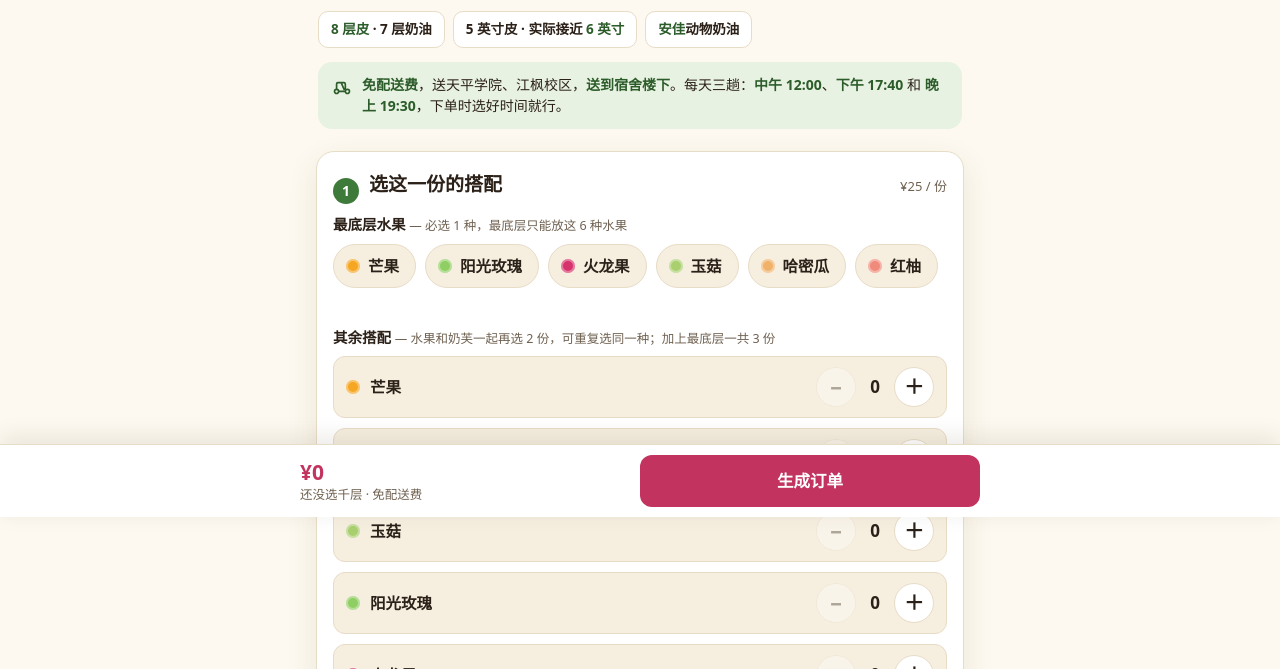
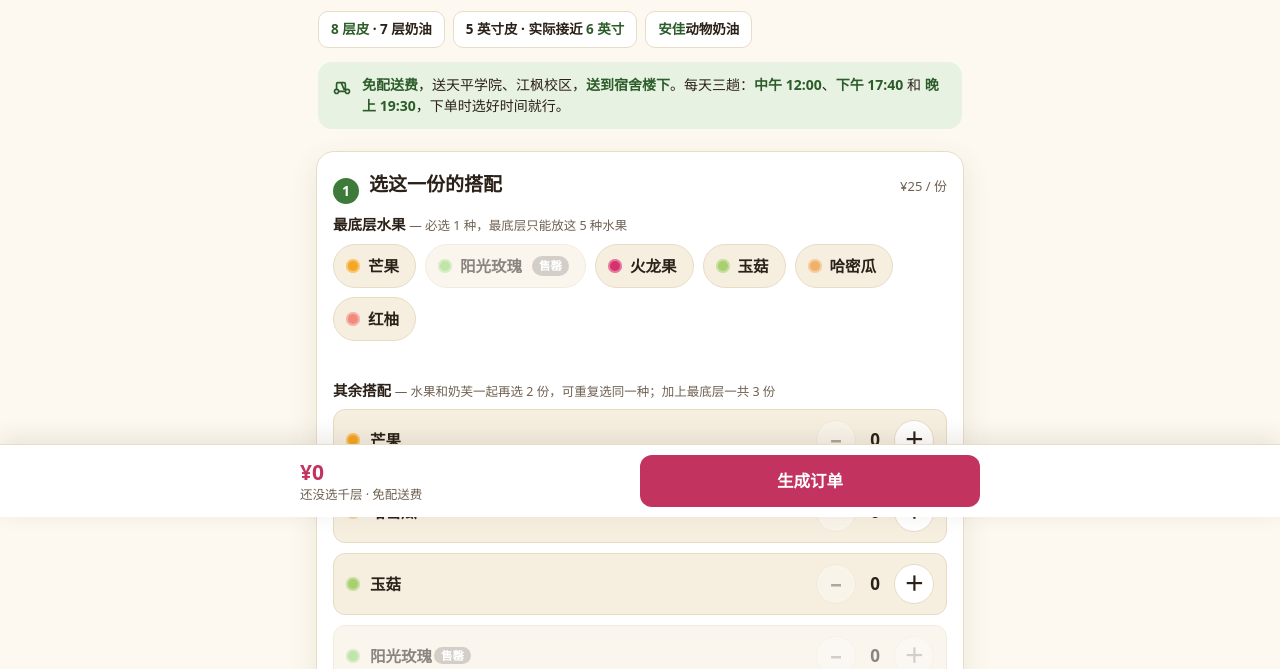
Before and after one commit to gurongshouzuo/gurongshouzuo.github.io, a plain HTML site: page index.html in a window 1280 px wide. Shown: the part 283-952 px from the top of the page. Drawn offline with Linux system fonts and the light colour scheme.

Commit message:
Mark shine muscat and blueberry as sold out

```diff
--- a/index.html
+++ b/index.html
@@ -145,6 +145,11 @@ border-radius:999px;padding:1px 7px;margin-left:2px;vertical-align:2px;
 }
 .naifu-row.sold-out{opacity:.55}
 .naifu-row .soldout-tag{
+font-size:11.5px;font-weight:700;color:#fff;background:#b0a89c;
+border-radius:999px;padding:1px 7px;margin-left:2px;vertical-align:2px;
+}
+.chip.sold-out{opacity:.55;cursor:not-allowed}
+.chip .soldout-tag{
 font-size:11.5px;font-weight:700;color:#fff;background:#b0a89c;
 border-radius:999px;padding:1px 7px;margin-left:2px;vertical-align:2px;
 }
@@ -329,7 +334,7 @@ footer{margin-top:22px;text-align:center;color:var(--ink-soft);font-size:12.5px;
 </div>
 
 <div class="field">
-<span class="flabel">最底层水果 <span class="opt">— 必选 1 种，最底层只能放这 6 种水果</span></span>
+<span class="flabel">最底层水果 <span class="opt">— 必选 1 种，最底层只能放这 5 种水果</span></span>
 <div class="chip-grid" id="bottomGrid" role="group" aria-label="选择最底层水果"></div>
 </div>
 
@@ -465,9 +470,9 @@ var FRUITS = [
 {name:"芒果", color:"#f5a623"},
 {name:"哈密瓜", color:"#f0b26b"},
 {name:"玉菇", color:"#a9cf6e"},
-{name:"阳光玫瑰", color:"#8fce62"},
+{name:"阳光玫瑰", color:"#8fce62", soldOut:true},
 {name:"火龙果", color:"#d6336c"},
-{name:"蓝莓", color:"#46579e"},
+{name:"蓝莓", color:"#46579e", soldOut:true},
 {name:"红柚", color:"#f08a7a"}
 ];
 var NAIFU = [
@@ -511,8 +516,9 @@ BOTTOM_FRUITS.forEach(function(name){
 var f = null;
 FRUITS.forEach(function(x){ if (x.name === name) f = x;});
 var b = document.createElement("button");
-b.type = "button"; b.className = "chip"; b.setAttribute("aria-pressed","false");
-b.innerHTML = '<span class="dot" style="background:'+f.color+'"></span>' + name;
+b.type = "button"; b.className = "chip" + (f.soldOut? " sold-out": ""); b.setAttribute("aria-pressed","false");
+if (f.soldOut){ b.disabled = true; }
+b.innerHTML = '<span class="dot" style="background:'+f.color+'"></span>' + name + (f.soldOut? ' <span class="soldout-tag">售罄</span>': '');
 b.addEventListener("click", function(){
 state.bottom = name;
 bottomGrid.querySelectorAll(".chip").forEach(function(c){ c.setAttribute("aria-pressed","false");});
@@ -585,7 +591,7 @@ $("qtyPlus").addEventListener("click", function(){ if(state.qty<20){ state.qty++
 /* ---------- Add to cart ---------- */
 $("addBtn").addEventListener("click", function(){
 if (!state.bottom){
-showError($("buildError"), "先选最底层的水果：最底层只能放芒果、阳光玫瑰、火龙果、玉菇、哈密瓜、红柚这 6 种。");
+showError($("buildError"), "先选最底层的水果：最底层只能放芒果、火龙果、玉菇、哈密瓜、红柚这 5 种。");
 $("builder").scrollIntoView({behavior:"smooth", block:"start"});
 return;
 }
```
